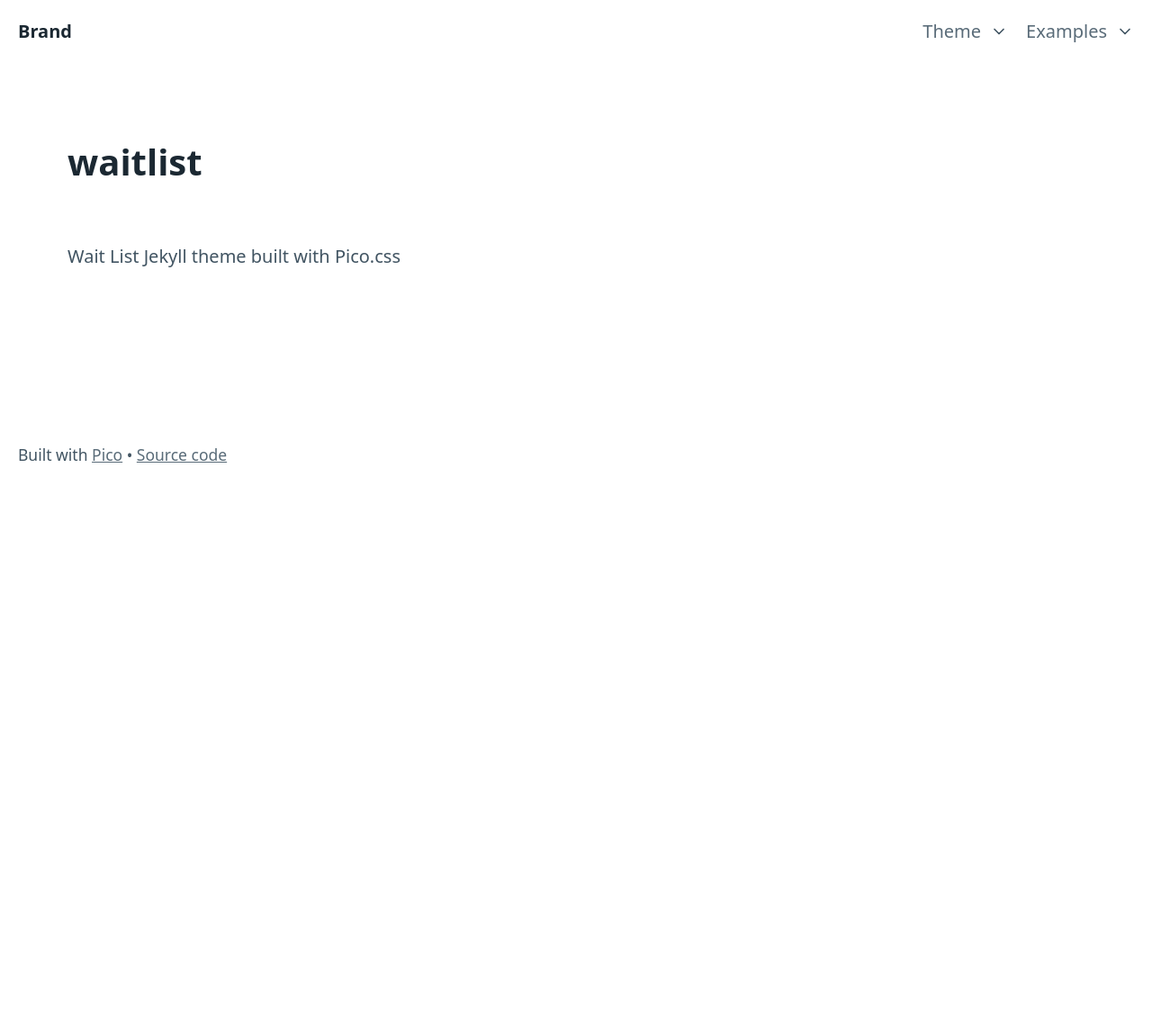
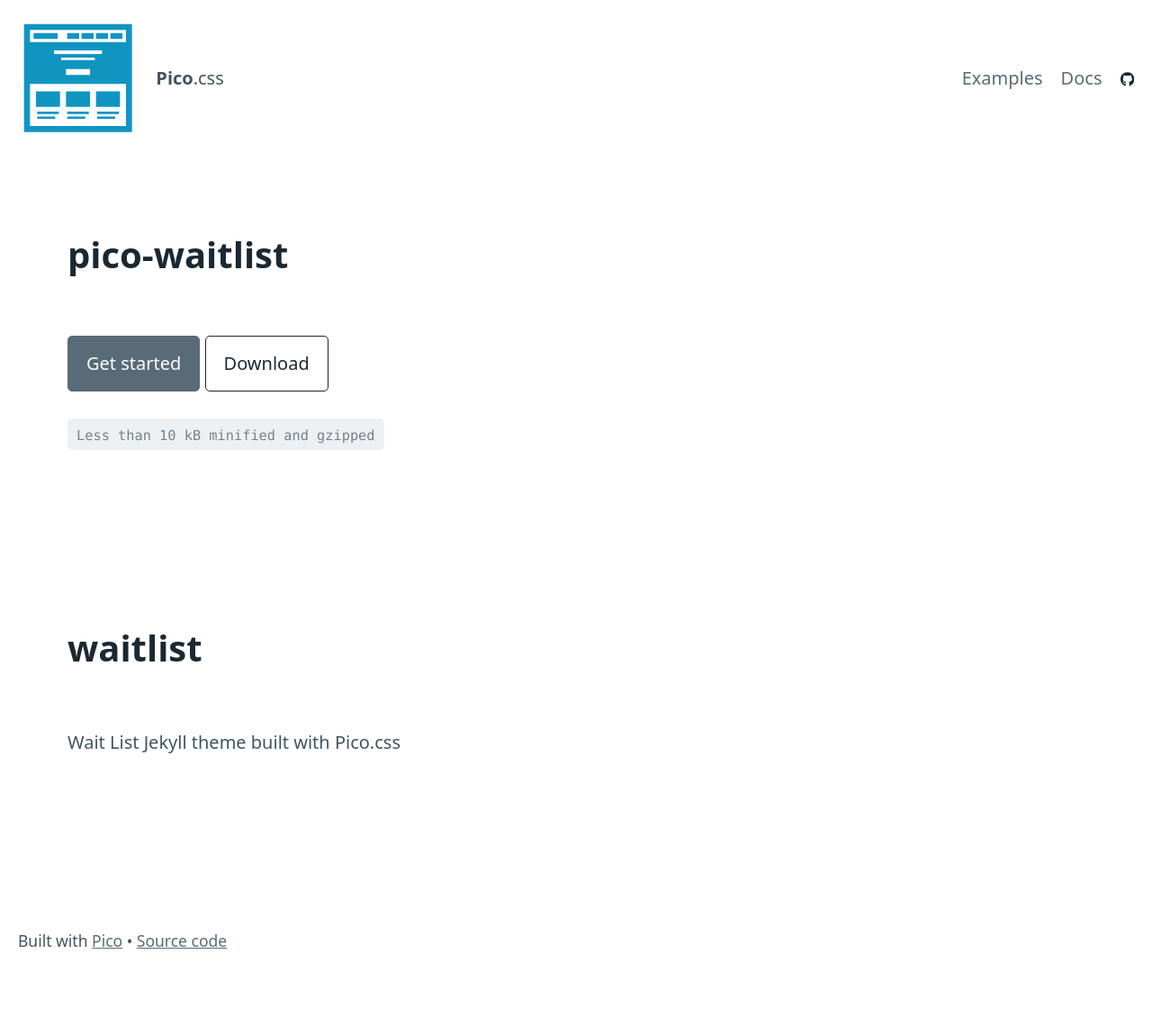
Before and after one commit to nathanclevenger/pico-waitlist, a Jekyll site: the page built from README.md, in a window 1280 px wide. Shown: the whole page at 90% size. Built offline with Jekyll 4.4.1, drawn with Linux system fonts in a browser that asks for light colours; our own code applies the rules of GitHub Pages for plain Markdown files; the repository's description, which GitHub fills in, is left out; before the commit the page ends 900 px from its top, so only the background shows below that.

Commit message:
Update default.html

```diff
--- a/_layouts/default.html
+++ b/_layouts/default.html
@@ -9,36 +9,42 @@
   <body>
     <nav class="container-fluid">
       <ul>
-        <li><a href="./" class="contrast" onclick="event.preventDefault()"><strong>Brand</strong></a></li>
+        <li>
+          <a href="{{ site.url }}" aria-label="Back home">
+            <svg width="100pt" height="100pt" version="1.1" viewBox="0 0 100 100" xmlns="http://www.w3.org/2000/svg">
+              <path d="m33 17.5h-20v-5h20zm18-5h-10v5h10zm12 0h-10v5h10zm12 0h-10v5h10zm12 0h-10v5h10zm-52 48.586h-20v13h20zm25 0h-20v13h20zm25 0h-20v13h20zm-51 17h-18v2h18zm25 0h-18v2h18zm25 0h-18v2h18zm-53 4h-15v2h15zm25 0h-15v2h15zm25 0h-15v2h15zm14-77.086h-90v90h90zm-5 15h-80v-10h80zm0 70h-80v-35h80zm-30-42.5h-20v-5h20zm10-17.5h-40v-3h40zm-6 5h-28v-2h28z" />
+            </svg>
+
+<!--             <svg xmlns="http://www.w3.org/2000/svg" viewBox="0 0 100 100" height="56px">
+              <text y=".9em" font-size="60">🚀</text>
+            </svg> -->
+            <!-- <svg aria-hidden="true" focusable="false" role="img" xmlns="http://www.w3.org/2000/svg" viewBox="0 0 1000 1000" height="56px">
+              <path fill="currentColor" d="M633.43 429.23c0 118.38-49.76 184.72-138.87 184.72-53 0-92.04-25.37-108.62-67.32h-2.6v203.12H250V249.7h133.67v64.72h2.28c17.24-43.9 55.3-69.92 107-69.92 90.4 0 140.48 66.02 140.48 184.73zm-136.6 0c0-49.76-22.1-81.96-56.9-81.96s-56.9 32.2-57.24 82.28c.33 50.4 22.1 81.63 57.24 81.63 35.12 0 56.9-31.87 56.9-81.95zM682.5 547.5c0-37.32 30.18-67.5 67.5-67.5s67.5 30.18 67.5 67.5S787.32 615 750 615s-67.5-30.18-67.5-67.5z"></path>
+            </svg> -->
+          </a>
+        </li>
+        <li><strong>Pico</strong>.css</li>
       </ul>
       <ul>
+        <li><a href="https://picocss.com#examples" class="secondary">Examples</a></li>
+        <li><a href="https://picocss.com/docs/" class="secondary">Docs</a></li>
         <li>
-          <details role="list" dir="rtl">
-            <summary aria-haspopup="listbox" role="link" class="secondary">Theme</summary>
-            <ul role="listbox">
-              <li><a href="#" data-theme-switcher="auto">Auto</a></li>
-              <li><a href="#" data-theme-switcher="light">Light</a></li>
-              <li><a href="#" data-theme-switcher="dark">Dark</a></li>
-            </ul>
-          </details>
-        </li>
-        <li>
-          <details role="list" dir="rtl">
-            <summary aria-haspopup="listbox" role="link" class="secondary">Examples</summary>
-            <ul role="listbox">
-              <li><a href="../preview/">Preview</a></li>
-              <li><a href="../preview-rtl/">Right-to-left</a></li>
-              <li><a href="../classless/">Class-less</a></li>
-              <li><a href="../basic-template/">Basic template</a></li>
-              <li><a href="../company/">Company</a></li>
-              <li><a href="../google-amp/">Google Amp</a></li>
-              <li><a href="../sign-in/">Sign in</a></li>
-              <li><a href="../bootstrap-grid/">Bootstrap grid</a></li>
-            </ul>
-          </details>
+          <a href="https://github.com/nathanclevenger/landingpage" class="contrast" aria-label="Landing Page GitHub repository">
+            <svg aria-hidden="true" focusable="false" role="img" xmlns="http://www.w3.org/2000/svg" viewBox="0 0 496 512" height="16px">
+              <path fill="currentColor" d="M165.9 397.4c0 2-2.3 3.6-5.2 3.6-3.3.3-5.6-1.3-5.6-3.6 0-2 2.3-3.6 5.2-3.6 3-.3 5.6 1.3 5.6 3.6zm-31.1-4.5c-.7 2 1.3 4.3 4.3 4.9 2.6 1 5.6 0 6.2-2s-1.3-4.3-4.3-5.2c-2.6-.7-5.5.3-6.2 2.3zm44.2-1.7c-2.9.7-4.9 2.6-4.6 4.9.3 2 2.9 3.3 5.9 2.6 2.9-.7 4.9-2.6 4.6-4.6-.3-1.9-3-3.2-5.9-2.9zM244.8 8C106.1 8 0 113.3 0 252c0 110.9 69.8 205.8 169.5 239.2 12.8 2.3 17.3-5.6 17.3-12.1 0-6.2-.3-40.4-.3-61.4 0 0-70 15-84.7-29.8 0 0-11.4-29.1-27.8-36.6 0 0-22.9-15.7 1.6-15.4 0 0 24.9 2 38.6 25.8 21.9 38.6 58.6 27.5 72.9 20.9 2.3-16 8.8-27.1 16-33.7-55.9-6.2-112.3-14.3-112.3-110.5 0-27.5 7.6-41.3 23.6-58.9-2.6-6.5-11.1-33.3 2.6-67.9 20.9-6.5 69 27 69 27 20-5.6 41.5-8.5 62.8-8.5s42.8 2.9 62.8 8.5c0 0 48.1-33.6 69-27 13.7 34.7 5.2 61.4 2.6 67.9 16 17.7 25.8 31.5 25.8 58.9 0 96.5-58.9 104.2-114.8 110.5 9.2 7.9 17 22.9 17 46.4 0 33.7-.3 75.4-.3 83.6 0 6.5 4.6 14.4 17.3 12.1C428.2 457.8 496 362.9 496 252 496 113.3 383.5 8 244.8 8zM97.2 352.9c-1.3 1-1 3.3.7 5.2 1.6 1.6 3.9 2.3 5.2 1 1.3-1 1-3.3-.7-5.2-1.6-1.6-3.9-2.3-5.2-1zm-10.8-8.1c-.7 1.3.3 2.9 2.3 3.9 1.6 1 3.6.7 4.3-.7.7-1.3-.3-2.9-2.3-3.9-2-.6-3.6-.3-4.3.7zm32.4 35.6c-1.6 1.3-1 4.3 1.3 6.2 2.3 2.3 5.2 2.6 6.5 1 1.3-1.3.7-4.3-1.3-6.2-2.2-2.3-5.2-2.6-6.5-1zm-11.4-14.7c-1.6 1-1.6 3.6 0 5.9 1.6 2.3 4.3 3.3 5.6 2.3 1.6-1.3 1.6-3.9 0-6.2-1.4-2.3-4-3.3-5.6-2z"></path>
+            </svg>
+          </a>
         </li>
       </ul>
-    </nav><!-- ./ Nav -->
+    </nav>
+    <header>
+      <div class="container">
+        <h1>{{ site.github.project_title }}</h1>
+        <p>{{ site.github.project_tagline }}</p>
+        <p><a href="docs/" role="button" class="secondary" aria-label="Documentation">Get started</a> <a href="https://github.com/picocss/pico/archive/refs/heads/master.zip" role="button" class="contrast outline" aria-label="Download">Download</a></p>
+        <p><code><small>Less than 10 kB minified and gzipped</small></code></p>
+      </div>
+    </header>
     <main class="container">
 <!--       <h1>Hello, {{ site.github.project_title }} !</h1>
       <p>{{ site.github.project_tagline }}</p> -->
```
